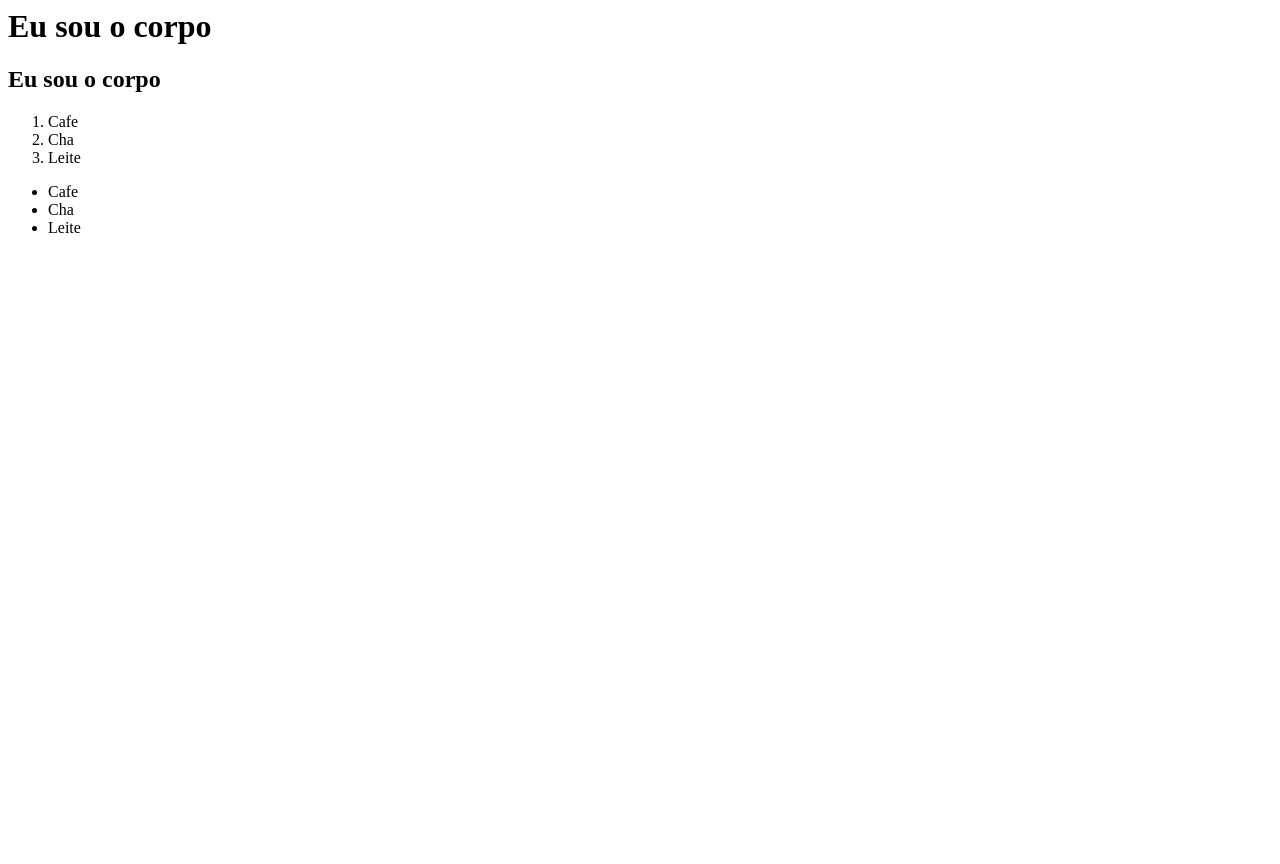
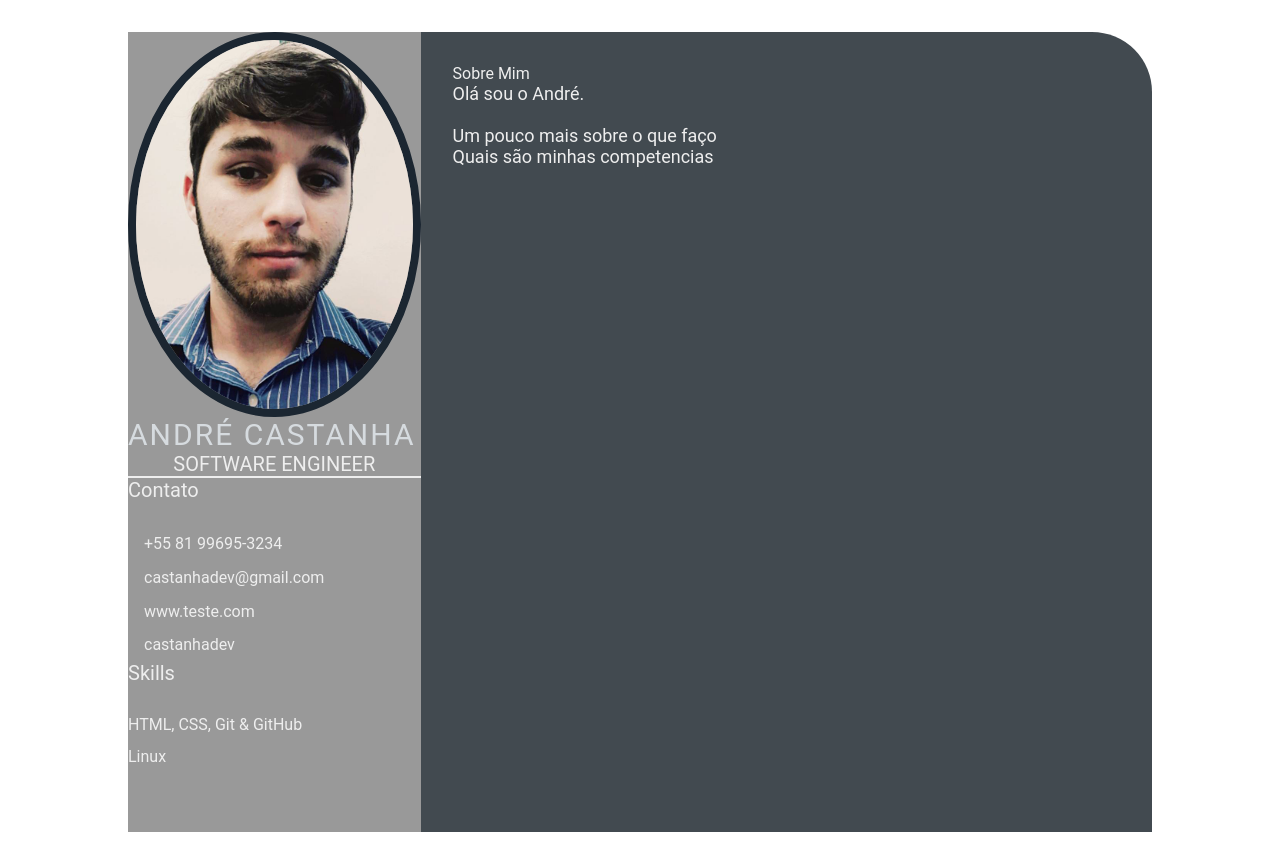
Before and after one commit to castanhadev/castanhadev.github.io, a plain HTML site: page index.html in a window 1280 px wide. Before the commit the page ends 800 px from the top, so only its background shows below. Drawn offline with Linux system fonts and the light colour scheme.

Commit message:
feature: editando index.html e add css (#3)

```diff
--- a/index.html
+++ b/index.html
@@ -1,21 +1,52 @@
-<html>
-    <head>
-        <title>
-            Olá, eu sou a cabeça
-        </title>
-    </head>
-    <body>
-        <h1>Eu sou o corpo</h1>
-        <h2>Eu sou o corpo</h2>
-    </body>
-    <ol>
-        <li>Cafe</li>
-        <li>Cha</li>
-        <li>Leite</li>
-    </ol>
-    <ul>
-        <li>Cafe</li>
-        <li>Cha</li>
-        <li>Leite</li>
-    </ul>
+<html lang="en">
+<head>
+    <meta charset="UTF-8">
+    <meta http-equiv="X-UA-Compatible" content="IE=edge">
+    <meta name="viewport" content="width=device-width, initial-scale=1.0">
+    <title>André Castanha CV</title>
+
+    <link rel="stylesheet" href="style.css">
+
+</head>
+<body>
+    <main class="resume-contents">
+        <section class="left-section">
+            <section class="left-section-content">
+                <div class="profile">
+                <image class="profile-image" src="img/profile-image.jpg" alt="Profile image">
+                <p class="name">André Castanha</p>
+                <p class="profession">Software Engineer</p>
+                </div>
+                <div class="contact-info">
+                    <p class="left-title">Contato</p>
+                    <ul>
+                        <li><i class="fa fa-phone"></i>+55 81 99695-3234</li>
+                        <li><i class="fa fa-envelope"></i>castanhadev@gmail.com</li>
+                        <li><i class="fa fa-globe"></i>www.teste.com</li>
+                        <li><i class="fa fa-github"></i>castanhadev</li>
+                    </ul>
+                </div>
+                <div class="skills">
+                    <p class="left-title">Skills</p>
+                    <ul>
+                        <li><p>HTML, CSS, Git & GitHub</p></li>
+                        <li><p>Linux</p></li>
+                    </ul>
+                </div>
+            </section>
+        </section>
+            <section class="right-section">
+                <div class="right-section-contents">
+                    <section class="about gap">
+                        <div class="right-title">Sobre Mim</Div>
+                        <p class="about-me-contents">
+                            Olá sou o André.<br>
+                            <br> Um pouco mais sobre o que faço
+                            <br> Quais são minhas competencias
+                        </p>
+                    </section>
+                </div>
+            </section>
+    </main>
+</body>
 </html>
--- /dev/null
+++ b/style.css
@@ -0,0 +1,104 @@
+* {
+    margin: 0;
+    padding: 0;
+    box-sizing: border-box;
+    list-style: none;
+    font-family: 'Roboto', sans-serif;
+}
+
+.resume-contents {
+    min-height: 100vh;
+    width: 80%;
+    margin: 2rem auto;
+    display: grid;
+    grid-template-columns: repeat(7, 1fr);
+}
+
+.left-section {
+    grid-column: span 2;
+    height: 100%;
+    background-color: #999999;
+}
+
+.right-section {
+    grid-column: span 5;
+    height: 100%;
+    background-color: #424a50;
+    border-radius: 0px 60px 0px 0px;
+}
+
+.left-section-contents{
+    padding: 2rem 2rem;
+}
+
+.profile {
+    width: 100%;
+    border-bottom: 2px solid #eeeeee;
+}
+
+.profile .profile-image {
+    width: 100%;
+    border-radius: 50%;
+    border: 8px solid #1B2631;
+}
+
+.name {
+    color: #D6DBDF;
+    font-size: 30px;
+    letter-spacing: 2px;
+    text-transform: uppercase;
+}
+
+.profession {
+    color: #eeeeee;
+    font-size: 20px;
+    text-transform: uppercase;
+    text-align: center;
+}
+
+/* .contact-info { border-bottom: 2px solid #1B2631; } */
+.left-title {
+    color: #eeeeee;
+    font-size: 20px;
+}
+
+.contact-info ul {
+    padding-top: 1.5rem;
+}
+
+.contact-info ul li,
+.references ul li {
+    padding: .4rem 0;
+    color: #eeeeee;
+}
+
+.contact-info ul li i,
+.references ul li i {
+    padding-right: 1rem;
+    font-size: 18px;
+    color: #eeeeee;
+}
+
+.skills ul {
+    padding-top: 1.5rem;
+}
+.skills ul li p {
+    padding: .4rem 0;
+    color: #eeeeee;
+}
+
+.right-section-contents {
+    padding: 2rem 2rem;
+}
+
+.right-title {
+    color: #eeeeee;
+}
+
+.gap {
+    padding-bottom: 2rem;
+}
+.about-me-contents {
+    font-size: 18px;
+    color: #eeeeee;
+}
```
Also changed, not shown: img/profile-image.jpg (added).
